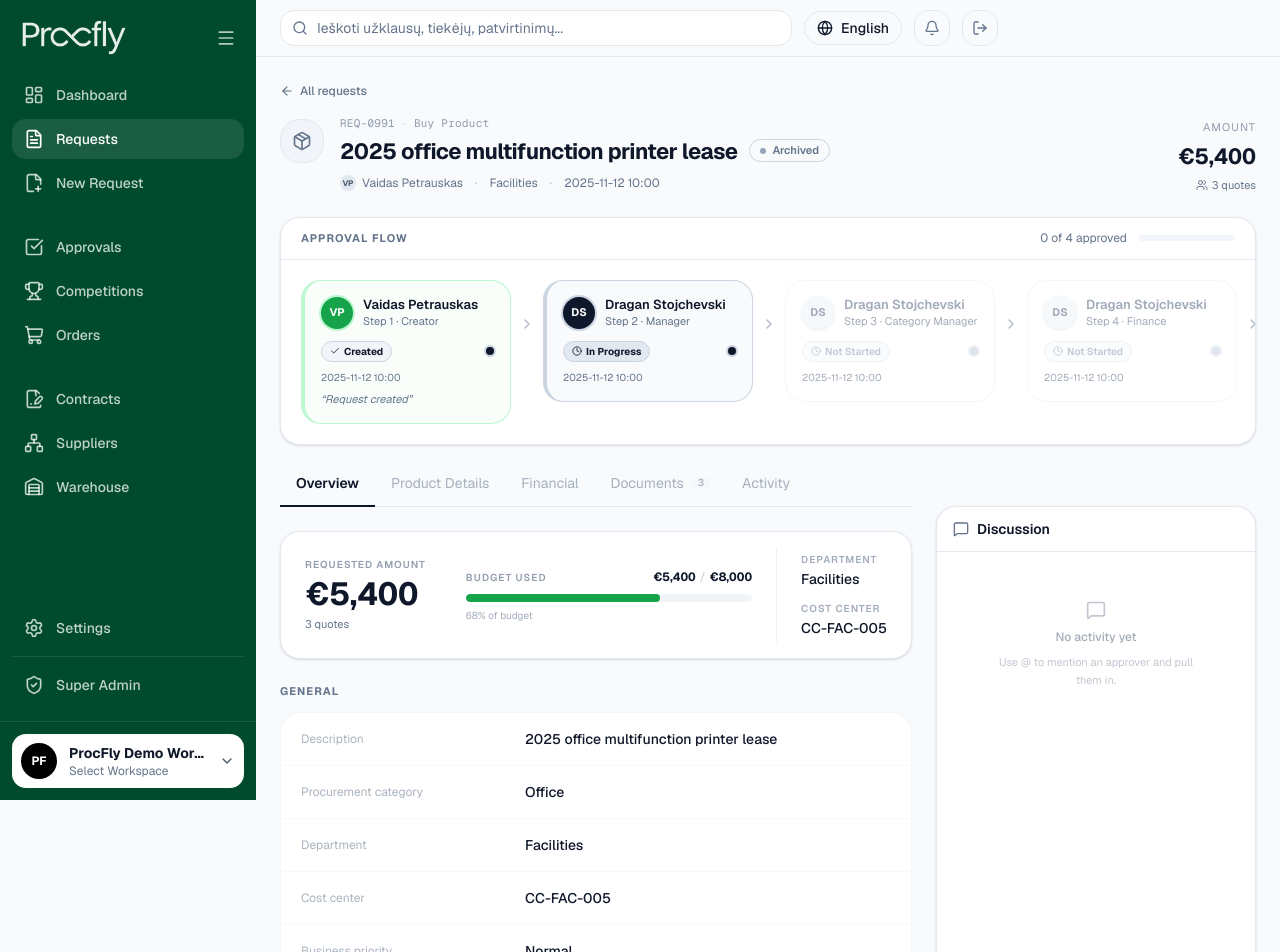
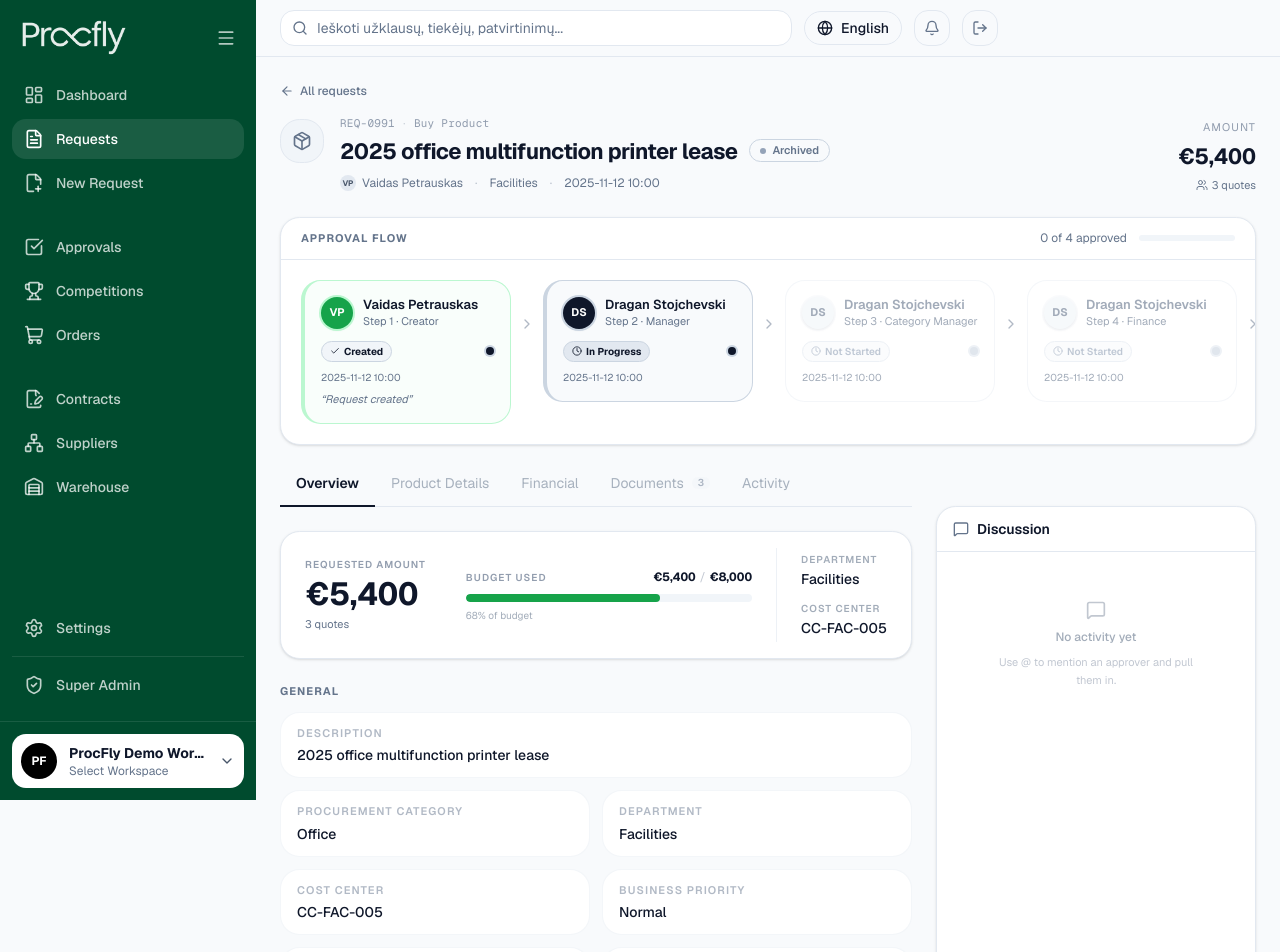
Before and after one commit to lukaskojalaproc/procfly-design, a Next.js app: page /requests/a1 in a window 1280 px wide. Shown: the top 952 px of the page. Built offline with nearby package versions, Linux system fonts and the light colour scheme.

Commit message:
feat: update FieldGroup and Field components layout and add wide prop
Co-authored-by: VaidasProcfly <292115477+VaidasProcfly@users.noreply.github.com>

```diff
--- a/components/request-detail-view.tsx
+++ b/components/request-detail-view.tsx
@@ -65,16 +65,16 @@ function Section({ title }: { title: string }) {
 
 function FieldGroup({ children }: { children: React.ReactNode }) {
   return (
-    <div className="mt-3 overflow-hidden rounded-xl border border-border/40 bg-card">
+    <div className="mt-3 grid grid-cols-2 gap-3">
       {children}
     </div>
   )
 }
 
-function Field({ label, value, children }: { label: string; value?: string | null; children?: React.ReactNode }) {
+function Field({ label, value, children, wide }: { label: string; value?: string | null; children?: React.ReactNode; wide?: boolean }) {
   return (
-    <div className="grid grid-cols-[200px_1fr] items-start gap-6 border-b border-border/25 px-5 py-4 last:border-0">
-      <span className="shrink-0 text-[12px] text-muted-foreground/55 pt-px">{label}</span>
+    <div className={cn("flex flex-col gap-1 rounded-xl border border-border/40 bg-card px-4 py-3", wide && "col-span-2")}>
+      <span className="text-[11px] font-semibold uppercase tracking-widest text-muted-foreground/50">{label}</span>
       <span className="text-sm font-medium text-foreground">{children ?? value ?? "—"}</span>
     </div>
   )
@@ -458,7 +458,7 @@ export function RequestDetailView({ request }: { request: ProcurementRequest })
                 <div>
                   <Section title="General" />
                   <FieldGroup>
-                    <Field label="Description"           value={detail.description} />
+                    <Field label="Description"           value={detail.description} wide />
                     <Field label="Procurement category"  value={request.category} />
                     <Field label="Department"            value={request.department} />
                     <Field label="Cost center"           value={detail.costCenter} />
```
